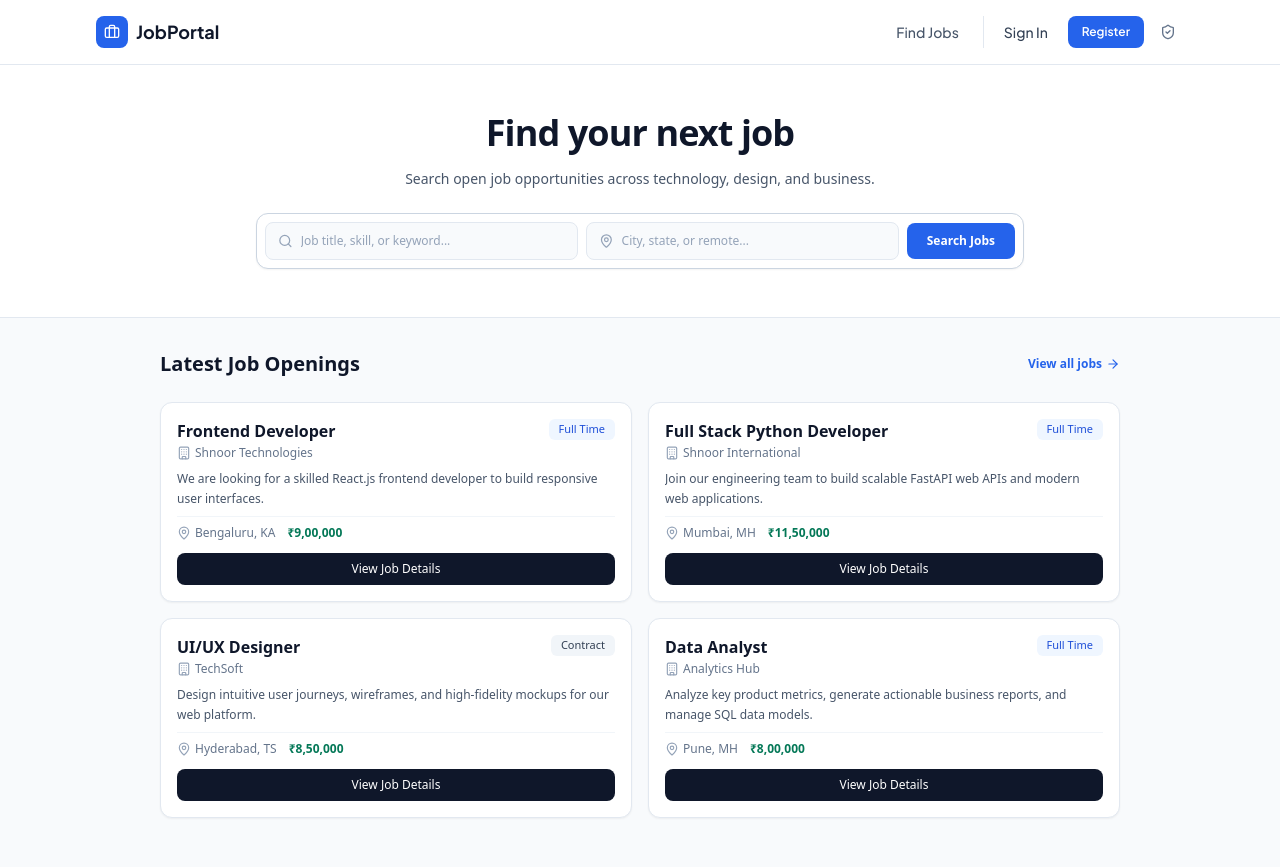
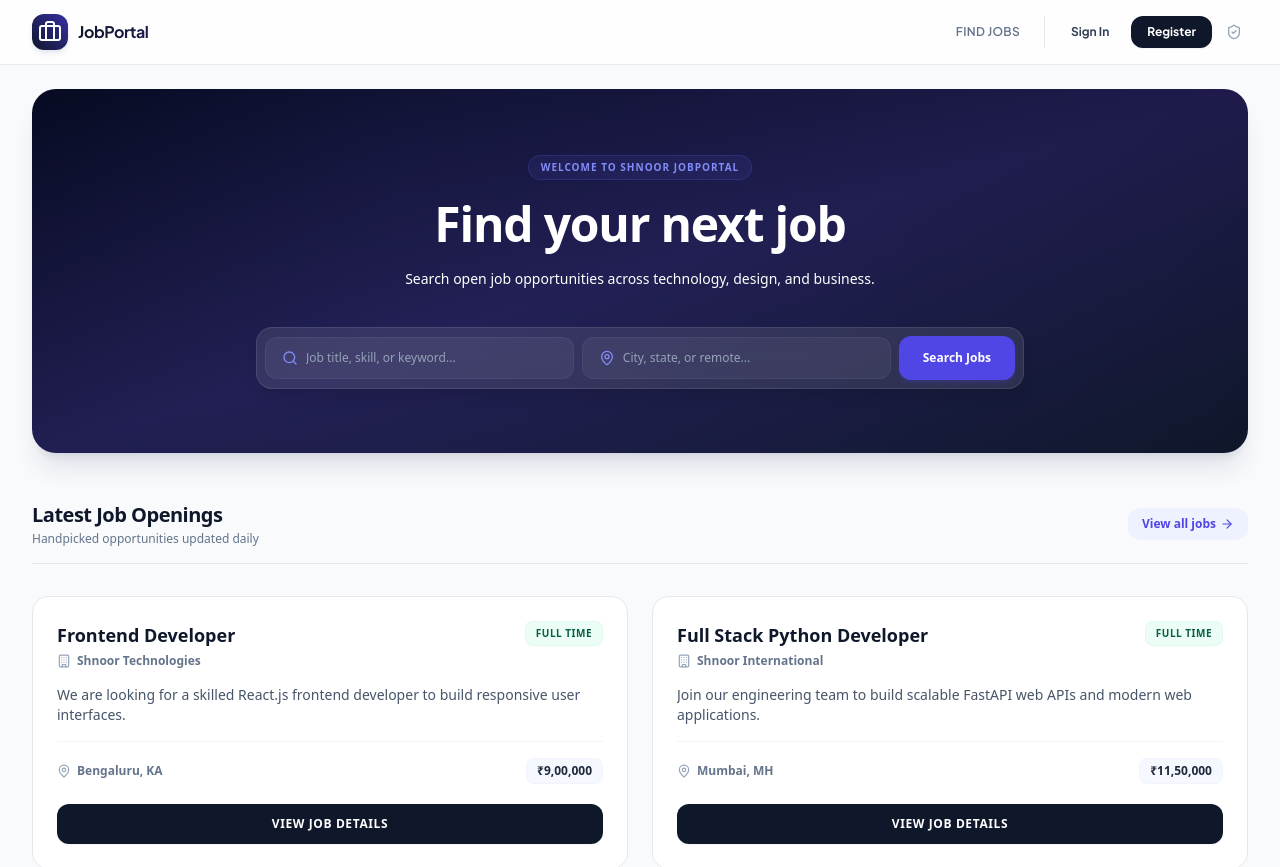
Before and after one commit to laibatajshaik/job-portal-frontend, a React (Vite) app: page / in a window 1280 px wide. Shown: the top 867 px of the page. Built offline with nearby package versions, Linux system fonts and the light colour scheme; no server answers.

Commit message:
Polished Navbar, Home page hero section and JobCard styles for a highly professional premium SaaS aesthetic

```diff
--- a/src/components/JobCard.jsx
+++ b/src/components/JobCard.jsx
@@ -7,25 +7,25 @@ function JobCard({ job }) {
   const isFullTime = (job.job_type || '').toLowerCase().includes('full')
 
   return (
-    <div className="bg-white border border-slate-200 hover:border-blue-400 rounded-xl p-4 transition shadow-sm flex flex-col justify-between">
-      <div>
+    <div className="bg-white border border-slate-250/50 hover:border-indigo-400/80 rounded-2xl p-5 sm:p-6 transition-all duration-300 hover:-translate-y-1 hover:shadow-lg hover:shadow-indigo-900/5 flex flex-col justify-between">
+      <div className="space-y-4">
         {/* Title & Type */}
-        <div className="flex items-start justify-between gap-2 mb-2">
-          <div>
-            <h3 className="text-base font-bold text-slate-900 line-clamp-1">
+        <div className="flex items-start justify-between gap-3">
+          <div className="space-y-1">
+            <h3 className="text-base sm:text-lg font-bold text-slate-900 leading-snug line-clamp-1">
               {job.title || 'Job Opening'}
             </h3>
-            <div className="flex items-center gap-1 text-xs text-slate-500 mt-0.5">
-              <Building className="w-3.5 h-3.5 text-slate-400" />
+            <div className="flex items-center gap-1.5 text-xs text-slate-500 font-semibold">
+              <Building className="w-3.5 h-3.5 text-slate-400 shrink-0" />
               <span>{companyName}</span>
             </div>
           </div>
 
           <span
-            className={`text-[11px] font-medium px-2.5 py-0.5 rounded-md ${
+            className={`text-[10px] font-bold uppercase tracking-wider px-2.5 py-1 rounded-lg shrink-0 ${
               isFullTime
-                ? 'bg-blue-50 text-blue-700'
-                : 'bg-slate-100 text-slate-700'
+                ? 'bg-emerald-50 text-emerald-800 border border-emerald-100/50'
+                : 'bg-indigo-50 text-indigo-700 border border-indigo-100/50'
             }`}
           >
             {job.job_type || 'Full Time'}
@@ -34,29 +34,29 @@ function JobCard({ job }) {
 
         {/* Short Description */}
         {job.description && (
-          <p className="text-slate-600 text-xs line-clamp-2 my-2 leading-relaxed">
+          <p className="text-slate-600 text-xs sm:text-sm line-clamp-2 leading-relaxed font-medium">
             {job.description}
           </p>
         )}
 
         {/* Location & Salary */}
-        <div className="flex items-center gap-3 text-xs text-slate-500 pt-2 border-t border-slate-100 mt-2">
-          <div className="flex items-center gap-1">
-            <MapPin className="w-3.5 h-3.5 text-slate-400" />
+        <div className="flex items-center justify-between text-xs font-semibold pt-4 border-t border-slate-100">
+          <div className="flex items-center gap-1.5 text-slate-500">
+            <MapPin className="w-3.5 h-3.5 text-slate-400 shrink-0" />
             <span>{job.location || 'Remote'}</span>
           </div>
 
-          <div className="text-emerald-700 font-bold">
+          <div className="text-indigo-650 font-bold bg-indigo-50/50 px-2.5 py-1 rounded-lg border border-indigo-100/20">
             <span>{job.salary || '₹9,00,000'}</span>
           </div>
         </div>
       </div>
 
       {/* View Details Button */}
-      <div className="mt-3">
+      <div className="mt-5">
         <Link
           to={`/jobs/${job.id ?? 0}`}
-          className="w-full block text-center bg-slate-900 hover:bg-blue-600 text-white font-medium text-xs py-2 rounded-lg transition"
+          className="w-full block text-center bg-slate-900 hover:bg-indigo-700 text-white font-bold text-xs py-3 rounded-xl shadow-sm transition duration-150 uppercase tracking-wider"
         >
           View Job Details
         </Link>
--- a/src/components/Navbar.jsx
+++ b/src/components/Navbar.jsx
@@ -24,25 +24,25 @@ function Navbar() {
   }
 
   return (
-    <header className="bg-white border-b border-slate-200 sticky top-0 z-50">
-      <div className="max-w-6xl mx-auto px-4 sm:px-6 lg:px-8 h-16 flex items-center justify-between">
+    <header className="bg-white/80 backdrop-blur-md border-b border-slate-200/80 sticky top-0 z-50 transition-all duration-300">
+      <div className="max-w-7xl mx-auto px-4 sm:px-6 lg:px-8 h-16 flex items-center justify-between">
 
-        {/* Brand */}
-        <Link to="/" className="flex items-center gap-2 text-slate-900 font-bold text-lg hover:opacity-90 transition">
-          <div className="w-8 h-8 rounded-lg bg-blue-600 flex items-center justify-center text-white">
-            <Briefcase className="w-4 h-4" />
+        {/* Brand Logo */}
+        <Link to="/" className="flex items-center gap-2.5 text-slate-900 font-extrabold text-base tracking-tight hover:opacity-90 transition">
+          <div className="w-9 h-9 rounded-xl bg-gradient-to-tr from-slate-900 to-indigo-800 flex items-center justify-center text-white shadow-md shadow-indigo-900/10">
+            <Briefcase className="w-4.5 h-4.5" />
           </div>
-          <span>JobPortal</span>
+          <span className="bg-gradient-to-r from-slate-900 to-indigo-950 bg-clip-text text-transparent font-bold">JobPortal</span>
         </Link>
 
         {/* Nav Links */}
-        <div className="flex items-center gap-3 sm:gap-6">
+        <div className="flex items-center gap-4 sm:gap-6">
           <Link
             to="/jobs"
-            className={`text-sm font-medium transition ${
+            className={`text-xs font-semibold tracking-wide uppercase transition ${
               location.pathname === '/jobs'
-                ? 'text-blue-600 font-semibold'
-                : 'text-slate-600 hover:text-slate-900'
+                ? 'text-indigo-600 font-bold'
+                : 'text-slate-500 hover:text-slate-900'
             }`}
           >
             Find Jobs
@@ -51,26 +51,26 @@ function Navbar() {
           {user && user.role === 'manager' && (
             <Link
               to="/manager/post-job"
-              className="hidden sm:flex items-center gap-1 text-sm font-medium text-slate-600 hover:text-blue-600 transition"
+              className="hidden sm:flex items-center gap-1.5 text-xs font-semibold tracking-wide uppercase text-slate-500 hover:text-indigo-600 transition"
             >
-              <PlusCircle className="w-4 h-4 text-blue-600" />
+              <PlusCircle className="w-4 h-4 text-indigo-600" />
               <span>Post a Job</span>
             </Link>
           )}
 
           {user ? (
-            <div className="flex items-center gap-3 pl-3 border-l border-slate-200">
+            <div className="flex items-center gap-3.5 pl-4 border-l border-slate-200">
               <button
                 onClick={goToDashboard}
-                className="flex items-center gap-1.5 bg-blue-600 hover:bg-blue-700 text-white text-xs font-semibold px-3.5 py-2 rounded-lg transition"
+                className="flex items-center gap-2 bg-slate-900 hover:bg-indigo-700 text-white text-xs font-bold px-4 py-2 rounded-xl shadow-md transition duration-150"
               >
                 <User className="w-3.5 h-3.5" />
                 <span>Dashboard</span>
               </button>
 
-              <div className="hidden md:flex items-center gap-1.5 text-xs text-slate-600 font-medium">
+              <div className="hidden md:flex items-center gap-2 text-xs text-slate-600 font-semibold">
                 <span>{user.name}</span>
-                <span className="uppercase text-[10px] bg-slate-100 text-slate-700 font-bold px-1.5 py-0.5 rounded border border-slate-200">
+                <span className="uppercase text-[9px] bg-slate-100 text-slate-600 font-bold px-2 py-0.5 rounded border border-slate-200/60 tracking-wider">
                   {user.role}
                 </span>
               </div>
@@ -78,30 +78,30 @@ function Navbar() {
               <button
                 onClick={handleLogout}
                 title="Logout"
-                className="text-xs font-medium text-slate-500 hover:text-rose-600 transition p-1"
+                className="text-xs font-medium text-slate-400 hover:text-rose-600 transition p-1.5 rounded-lg hover:bg-slate-50"
               >
                 <LogOut className="w-4 h-4" />
               </button>
             </div>
           ) : (
-            <div className="flex items-center gap-2 pl-2 border-l border-slate-200">
+            <div className="flex items-center gap-2 pl-3 border-l border-slate-200">
               <Link
                 to="/login"
-                className="text-sm font-medium text-slate-700 hover:text-blue-600 px-3 py-1.5 rounded-lg transition"
+                className="text-xs font-bold text-slate-700 hover:text-indigo-600 px-3.5 py-2 rounded-xl transition"
               >
                 Sign In
               </Link>
 
               <Link
                 to="/register"
-                className="bg-blue-600 hover:bg-blue-700 text-white text-xs font-semibold px-3.5 py-2 rounded-lg transition"
+                className="bg-slate-900 hover:bg-indigo-700 text-white text-xs font-bold px-4 py-2 rounded-xl shadow-sm transition"
               >
                 Register
               </Link>
 
               <Link
                 to="/admin/login"
-                className="hidden sm:inline-flex text-xs font-medium text-slate-500 hover:text-slate-800 px-2 py-1 transition"
+                className="hidden sm:inline-flex text-xs font-medium text-slate-400 hover:text-slate-800 p-1.5 rounded-lg hover:bg-slate-50 transition"
                 title="Admin Login"
               >
                 <ShieldCheck className="w-4 h-4" />
--- a/src/pages/Home.jsx
+++ b/src/pages/Home.jsx
@@ -79,75 +79,84 @@ function Home() {
   }
 
   return (
-    <div className="min-h-screen bg-slate-50 text-slate-800 font-sans">
+    <div className="min-h-screen bg-slate-50 text-slate-800 font-sans pb-16">
+      <div className="max-w-7xl mx-auto px-4 sm:px-6 lg:px-8 pt-6">
 
         {/* HERO / SEARCH SECTION */}
-      <section className="bg-white border-b border-slate-200 py-12 px-4 sm:px-6 lg:px-8">
-        <div className="max-w-4xl mx-auto text-center space-y-4">
+        <section className="bg-gradient-to-br from-slate-950 via-indigo-950 to-slate-900 text-white rounded-3xl py-16 px-6 sm:px-12 text-center relative overflow-hidden shadow-xl shadow-indigo-950/10">
+          {/* Subtle Decorative Backdrop Glow */}
+          <div className="absolute inset-0 bg-[radial-gradient(circle_at_30%_30%,rgba(99,102,241,0.08),transparent)] pointer-events-none" />
 
-          <h1 className="text-3xl sm:text-4xl font-extrabold text-slate-900 tracking-tight">
+          <div className="relative z-10 space-y-5 max-w-4xl mx-auto">
+            <span className="inline-flex items-center gap-1.5 bg-indigo-500/10 text-indigo-400 text-[10px] font-bold uppercase tracking-widest px-3 py-1 rounded-full border border-indigo-500/20">
+              Welcome to Shnoor JobPortal
+            </span>
+
+            <h1 className="text-4xl sm:text-5xl font-extrabold tracking-tight leading-tight text-white">
               Find your next job
             </h1>
 
-          <p className="text-slate-600 text-sm max-w-lg mx-auto">
+            <p className="text-slate-350 text-sm max-w-lg mx-auto leading-relaxed">
               Search open job opportunities across technology, design, and business.
             </p>
 
             {/* Search Form */}
-          <form onSubmit={handleSearchSubmit} className="pt-2 max-w-3xl mx-auto">
-            <div className="bg-white p-2 rounded-xl border border-slate-300 shadow-sm flex flex-col sm:flex-row items-center gap-2">
+            <form onSubmit={handleSearchSubmit} className="pt-4 max-w-3xl mx-auto">
+              <div className="bg-white/10 backdrop-blur-md p-2 rounded-2xl border border-white/10 shadow-lg flex flex-col md:flex-row items-center gap-2">
 
-              <div className="flex items-center gap-2 bg-slate-50 border border-slate-200 rounded-lg px-3 py-2.5 flex-1 w-full">
-                <Search className="w-4 h-4 text-slate-400" />
+                <div className="flex items-center gap-2 bg-white/5 border border-white/5 focus-within:bg-white/10 rounded-xl px-4 py-3 flex-1 w-full transition">
+                  <Search className="w-4 h-4 text-indigo-400 shrink-0" />
                   <input
                     type="text"
                     placeholder="Job title, skill, or keyword..."
                     value={search}
                     onChange={(e) => setSearch(e.target.value)}
-                  className="bg-transparent text-xs text-slate-900 placeholder-slate-400 focus:outline-none w-full"
+                    className="bg-transparent text-xs text-white placeholder-slate-400 focus:outline-none w-full font-medium"
                   />
                 </div>
 
-              <div className="flex items-center gap-2 bg-slate-50 border border-slate-200 rounded-lg px-3 py-2.5 flex-1 w-full">
-                <MapPin className="w-4 h-4 text-slate-400" />
+                <div className="flex items-center gap-2 bg-white/5 border border-white/5 focus-within:bg-white/10 rounded-xl px-4 py-3 flex-1 w-full transition">
+                  <MapPin className="w-4 h-4 text-indigo-400 shrink-0" />
                   <input
                     type="text"
                     placeholder="City, state, or remote..."
                     value={location}
                     onChange={(e) => setLocation(e.target.value)}
-                  className="bg-transparent text-xs text-slate-900 placeholder-slate-400 focus:outline-none w-full"
+                    className="bg-transparent text-xs text-white placeholder-slate-400 focus:outline-none w-full font-medium"
                   />
                 </div>
 
                 <button
                   type="submit"
-                className="w-full sm:w-auto bg-blue-600 hover:bg-blue-700 text-white font-semibold text-xs px-5 py-2.5 rounded-lg transition"
+                  className="w-full md:w-auto bg-indigo-600 hover:bg-indigo-500 text-white font-bold text-xs px-6 py-3.5 rounded-xl transition shadow-md shadow-indigo-600/20 shrink-0"
                 >
                   Search Jobs
                 </button>
 
               </div>
             </form>
-
           </div>
         </section>
 
         {/* DIRECT JOBS LISTING */}
-      <section className="py-8 max-w-5xl mx-auto px-4 sm:px-6 lg:px-8">
-        <div className="flex items-center justify-between mb-6">
-          <h2 className="text-xl font-bold text-slate-900">Latest Job Openings</h2>
-          <Link to="/jobs" className="text-xs font-semibold text-blue-600 hover:text-blue-700 flex items-center gap-1">
+        <section className="mt-12 max-w-7xl mx-auto">
+          <div className="flex items-center justify-between mb-8 border-b border-slate-200 pb-4">
+            <div>
+              <h2 className="text-xl font-extrabold text-slate-900 tracking-tight">Latest Job Openings</h2>
+              <p className="text-xs text-slate-500 mt-0.5 font-medium">Handpicked opportunities updated daily</p>
+            </div>
+            <Link to="/jobs" className="text-xs font-bold text-indigo-600 hover:text-indigo-750 flex items-center gap-1 bg-indigo-50 hover:bg-indigo-100/80 px-3.5 py-2 rounded-xl transition">
               <span>View all jobs</span>
               <ArrowRight className="w-3.5 h-3.5" />
             </Link>
           </div>
 
-        <div className="grid grid-cols-1 md:grid-cols-2 gap-4">
+          <div className="grid grid-cols-1 md:grid-cols-2 gap-6">
             {jobs.map((job, index) => (
               <JobCard
                 key={index}
                 job={{
-                id: index,
+                  id: job.id ?? index,
                   title: job.title,
                   description: job.description,
                   location: job.location,
@@ -161,6 +170,7 @@ function Home() {
         </section>
 
       </div>
+    </div>
   )
 }
 
```
Also changed, not shown: 5 other files (tests, documents, lock files or other folders). Lines whose indentation alone changed are shown as unchanged.
